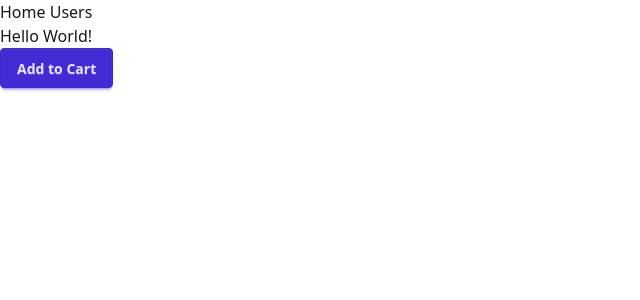
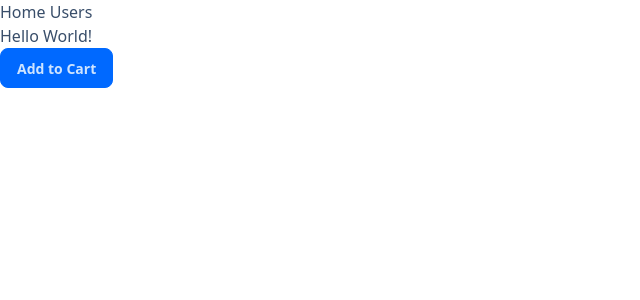
Before and after one commit to fohalabi/Trakit, a Next.js app: page / in a window 1280 px wide. Shown: the top 300 px of the page, without its empty margins (0-640 px from the left). Built offline with nearby package versions, Linux system fonts and the light colour scheme.

Commit message:
using daisy ui to style pages and it is fun!

```diff
--- a/app/globals.css
+++ b/app/globals.css
@@ -1,2 +1,4 @@
 @import "tailwindcss";
-@plugin "daisyui";
+@plugin "daisyui" {
+    themes: light --default, dark --prefersdark, winter;
+}
--- a/app/layout.tsx
+++ b/app/layout.tsx
@@ -24,7 +24,7 @@ export default function RootLayout({
   children: React.ReactNode;
 }>) {
   return (
-    <html lang="en">
+    <html lang="en" data-theme="winter">
       <body
         className={`${geistSans.variable} ${geistMono.variable} antialiased`}
       >
```
